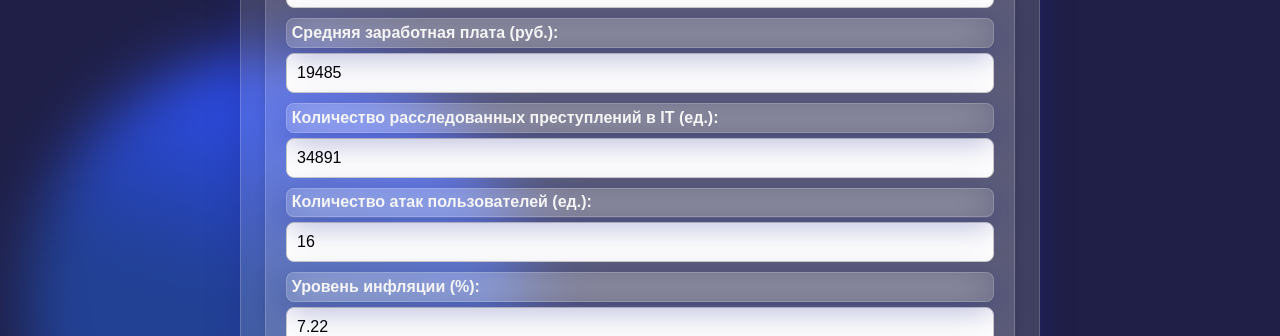
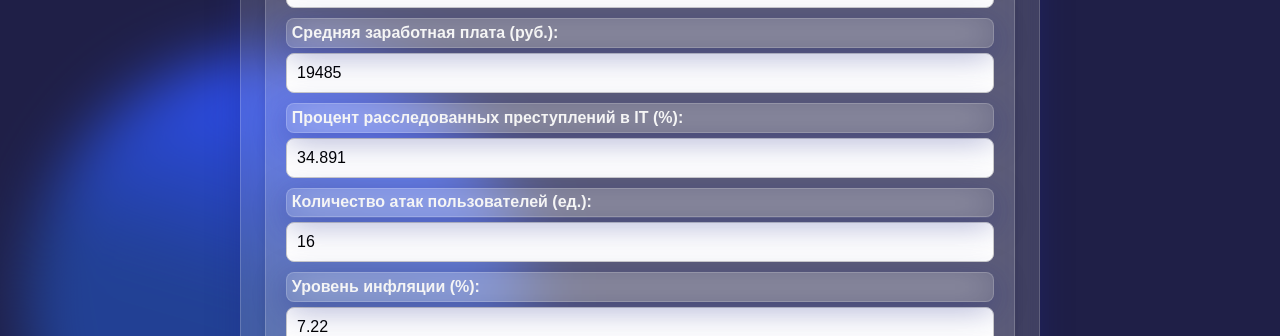
Before and after one commit to SHA-272/Hackathon2023, a Flask app: page / in a window 1280 px wide. Shown: the part 492-828 px from the top of the page. Run offline with Flask 3, Linux system fonts and the light colour scheme.

Commit message:
Update index.html

```diff
--- a/src/templates/index.html
+++ b/src/templates/index.html
@@ -58,14 +58,14 @@
             value="19485"
           /><br />
           <label for="crime_IT_rate"
-            >Количество расследованных преступлений в IT (ед.):</label
+            >Процент расследованных преступлений в IT (%):</label
           >
           <input
             id="crime_IT_rate"
             name="crime_IT_rate"
-            placeholder="Введите количество расследованных преступлений в IT"
+            placeholder="Введите процент расследованных преступлений в IT"
             type="text"
-            value="34891"
+            value="34.891"
           /><br />
           <label for="users_attack">Количество атак пользователей (ед.):</label>
           <input
```
